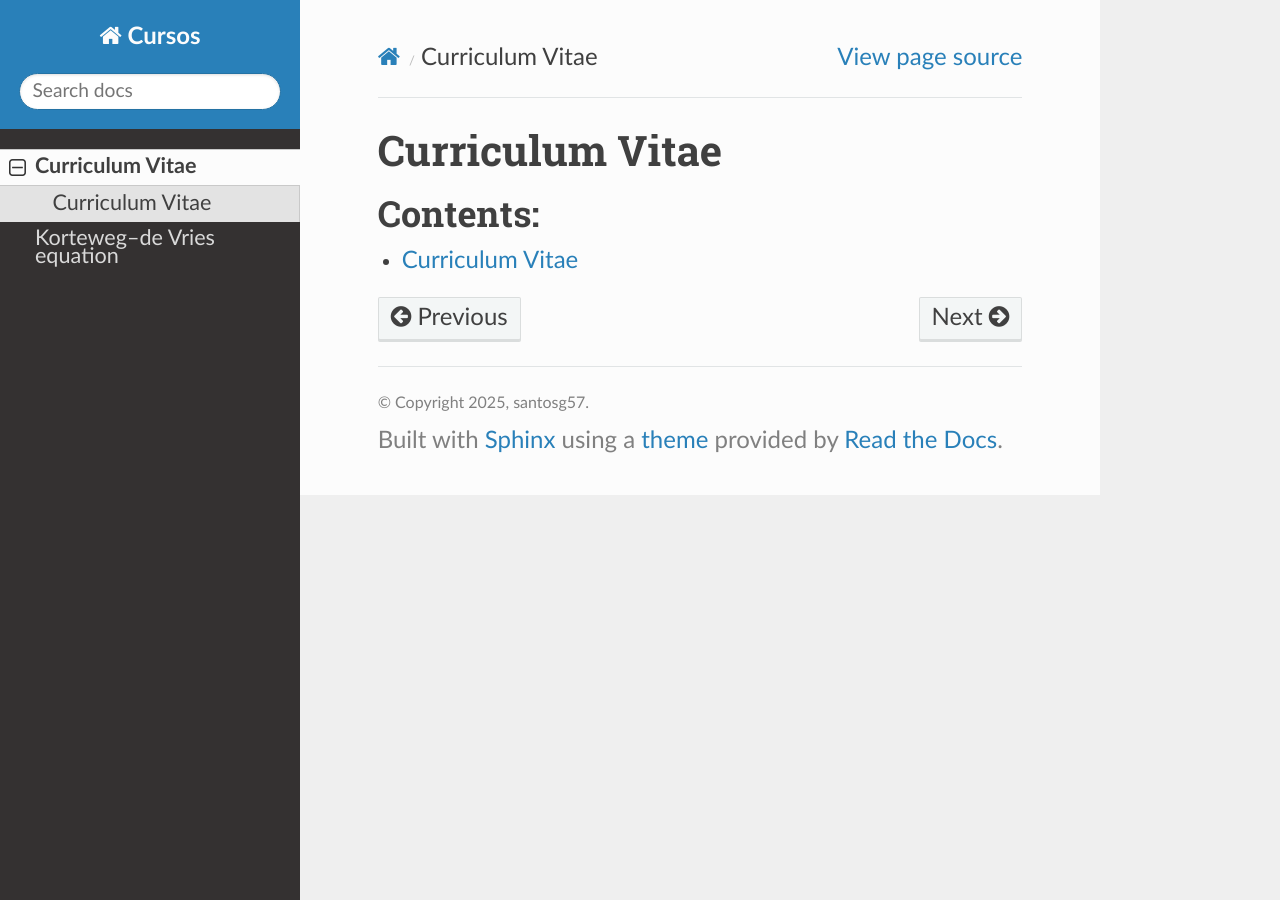
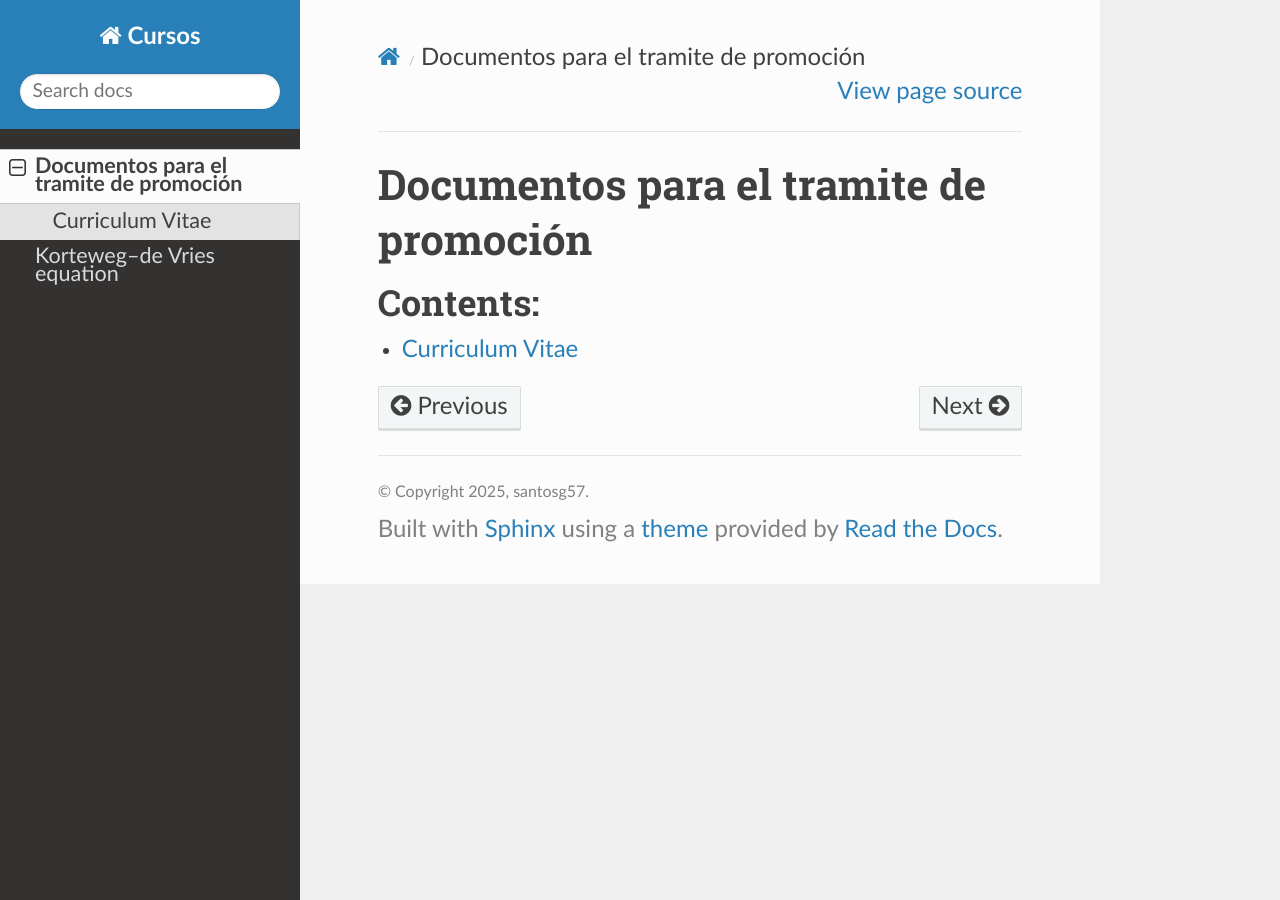
Before and after one commit to matecom57/santosg57-temarios, a Sphinx documentation site: the page built from docs/source/CV_2026/index_cv.rst, in a window 1280 px wide. Built offline with Sphinx 7.4.7 and the Read the Docs theme 3.1.0, drawn with Linux system fonts in a browser that asks for light colours; pages that are not in the unit, such as notebooks, are missing from menus.

Commit message:
Test comité

```diff
--- a/docs/source/CV_2026/index_cv.rst
+++ b/docs/source/CV_2026/index_cv.rst
@@ -1,5 +1,5 @@
-Curriculum Vitae
-===================
+Documentos para el tramite de promoción
+=======================================
 
 .. toctree::
    :maxdepth: 1
```
